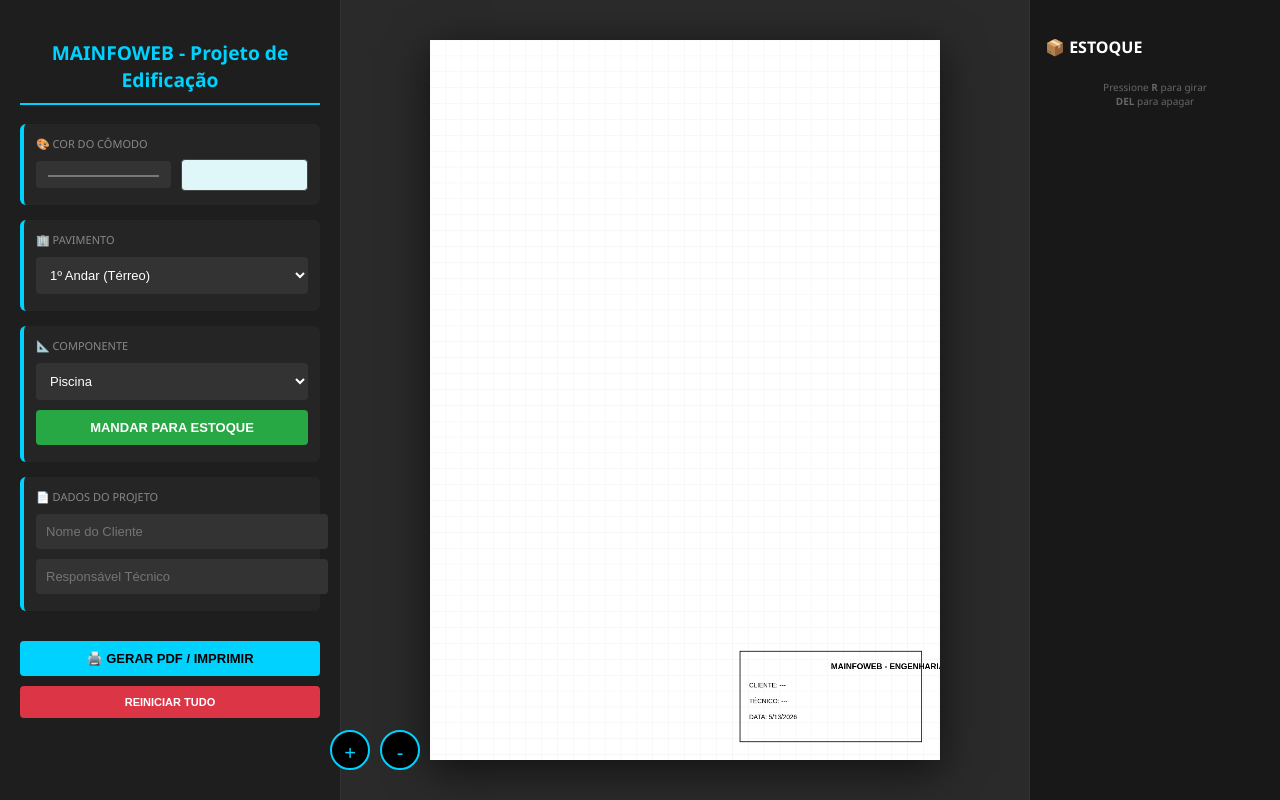
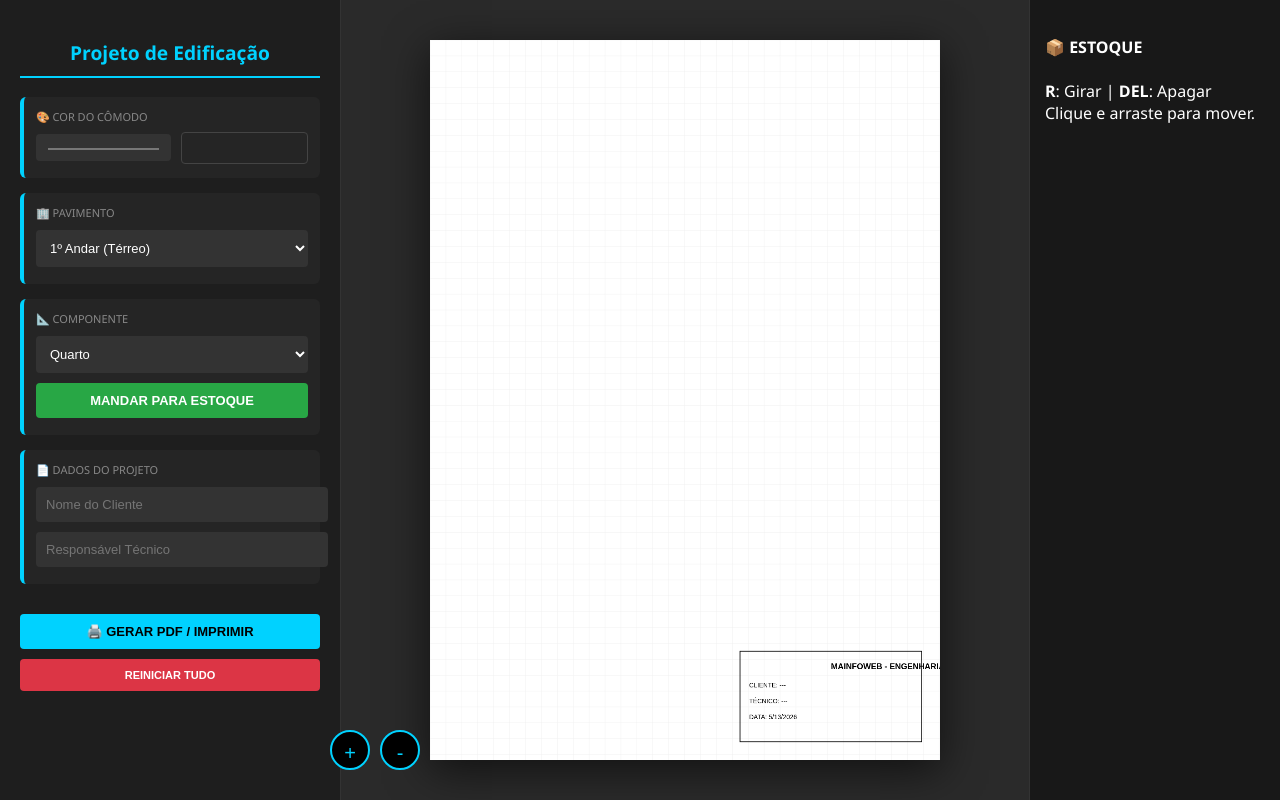
Before and after one commit to MAINFOWEB/Projeto-de-Edificacao, a plain HTML site: page index.html in a window 1280 px wide. Drawn offline with Linux system fonts and the light colour scheme.

Commit message:
Update index.html

```diff
--- a/index.html
+++ b/index.html
@@ -2,19 +2,19 @@
 <html lang="pt-br">
 <head>
     <meta charset="UTF-8">
-    <title>MAINFOWEB - Projeto de Edificação</title>
+    <title>Projeto de Edificação</title>
     <link rel="stylesheet" href="style.css">
 </head>
 <body>
 
 <div id="sidebar">
-    <h3 class="logo">MAINFOWEB - Projeto de Edificação</h3>
+    <h3 class="logo">Projeto de Edificação</h3>
 
     <div class="section">
         <label>🎨 COR DO CÔMODO</label>
         <div class="color-picker-container">
             <input type="color" id="cor_escolhida" value="#e0f7fa" onchange="atualizaPreviewCor()">
-            <div id="preview-cor" style="background-color: #e0f7fa;"></div>
+            <div id="preview-cor"></div>
         </div>
     </div>
 
@@ -29,33 +29,37 @@
     <div class="section">
         <label>📐 COMPONENTE</label>
         <select id="sel_tipo">
-            <optgroup label="Áreas Especiais">
+            <optgroup label="Cômodos e Áreas">
+                <option value="quarto">Quarto</option>
+                <option value="sala">Sala de Estar</option>
+                <option value="cozinha">Cozinha</option>
+                <option value="banheiro">Banheiro</option>
+                <option value="suite_master">Suíte Master</option>
+                <option value="kitnet">Kitnet</option>
+                <option value="lavanderia">Lavanderia</option>
+                <option value="corredor">Corredor</option>
+                <option value="garagem">Garagem</option>
                 <option value="piscina">Piscina</option>
-                <option value="kitnet">Kitnet Completa</option>
-                <option value="lavanderia">Lavanderia</option>
-                <option value="corredor">Corredor (Área Social)</option>
             </optgroup>
             <optgroup label="Escadas">
                 <option value="escada_reta">Escada Reta</option>
                 <option value="escada_l">Escada em L</option>
             </optgroup>
-            <optgroup label="Cômodos">
-                <option value="quarto">Quarto</option>
-                <option value="sala">Sala de Estar</option>
-                <option value="cozinha">Cozinha</option>
-                <option value="banheiro">Banheiro</option>
-                <option value="suite_master">Suíte Master</option>
-                <option value="garagem">Garagem</option>
-            </optgroup>
             <optgroup label="Mobiliário">
                 <option value="cama_casal">Cama Casal</option>
                 <option value="cama_solteiro">Cama Solteiro</option>
-                <option value="mesa_6">Mesa (6 Lug)</option>
-                <option value="sofa_3">Sofá (3 Lug)</option>
+                <option value="mesa_4">Mesa (4 Lugares)</option>
+                <option value="mesa_6">Mesa (6 Lugares)</option>
+                <option value="mesa_8">Mesa (8 Lugares)</option>
+                <option value="sofa_2">Sofá (2 Lugares)</option>
+                <option value="sofa_3">Sofá (3 Lugares)</option>
             </optgroup>
-            <optgroup label="Acessos">
-                <option value="porta">Porta (0.80m)</option>
-                <option value="janela">Janela (1.50m)</option>
+            <optgroup label="Acessos (Portas/Janelas)">
+                <option value="porta">Porta Simples (0.80m)</option>
+                <option value="porta_dupla">Porta Dupla (1.60m)</option>
+                <option value="janela">Janela Simples (1.50m)</option>
+                <option value="janela_dupla">Janela Dupla (2.00m)</option>
+                <option value="janela_basculante">Janela Basculante (0.60m)</option>
             </optgroup>
         </select>
         <button class="btn-add" onclick="adicionarAoEstoque()">MANDAR PARA ESTOQUE</button>
@@ -83,7 +87,10 @@
 <div id="inventory">
     <h4>📦 ESTOQUE</h4>
     <div id="lista-estoque"></div>
-    <div class="dica">Pressione <b>R</b> para girar<br><b>DEL</b> para apagar</div>
+    <div class="instrucoes">
+        <b>R</b>: Girar | <b>DEL</b>: Apagar<br>
+        Clique e arraste para mover.
+    </div>
 </div>
 
 <script src="script.js"></script>
```
